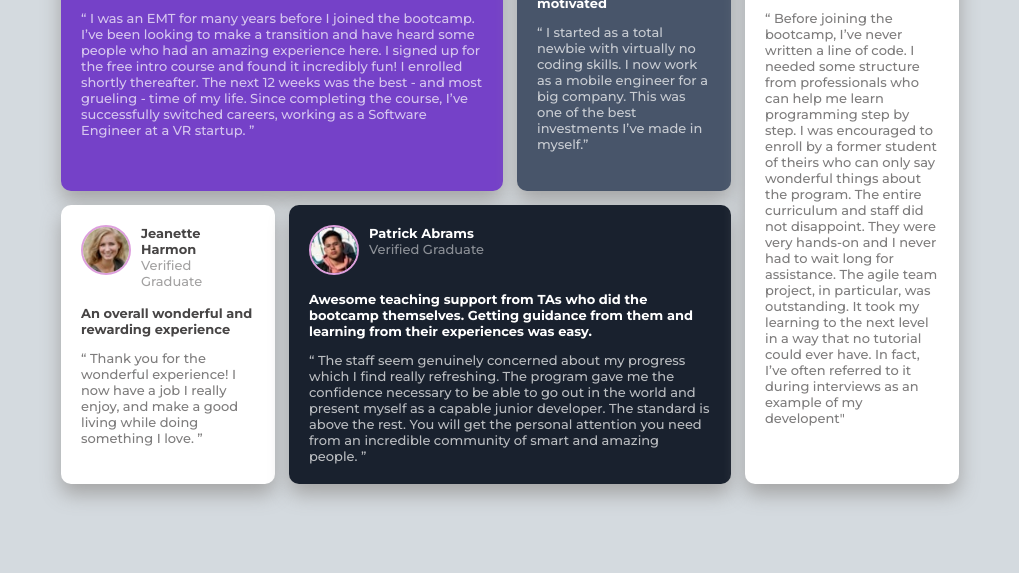
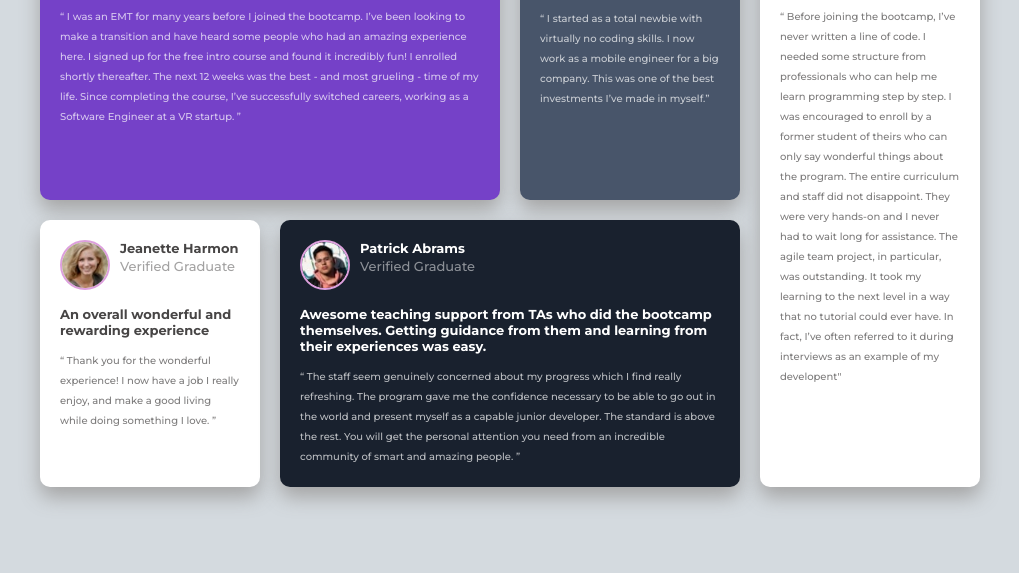
Before and after one commit to thaneeola/testimonials-grid-section-main, a plain HTML site: page index.html in a window 1280 px wide. Shown: the part 227-800 px from the top of the page, without its empty margins (130-1149 px from the left). Drawn offline with Linux system fonts and the light colour scheme; a web font is replaced by a local one.

Commit message:
completed

```diff
--- a/style.css
+++ b/style.css
@@ -20,7 +20,7 @@ header {
   display: grid;
   grid-template-rows: 100px 100px 100px 100px 100px;
   grid-template-columns: repeat(8, 100px);
-  grid-gap: 14px;
+  grid-gap: 20px;
   margin-block: 30px;
 }
 
@@ -40,7 +40,6 @@ header {
 div {
   display: flex;
   flex-direction: column;
-  align-items: center;
   align-items: start;
 }
 
@@ -63,8 +62,9 @@ h3 {
 }
 
 p {
-  font-size: 13px;
+  font-size: 10px;
   font-weight: 500;
+  line-height: 20px;
   opacity: 0.7;
 }
 
```
